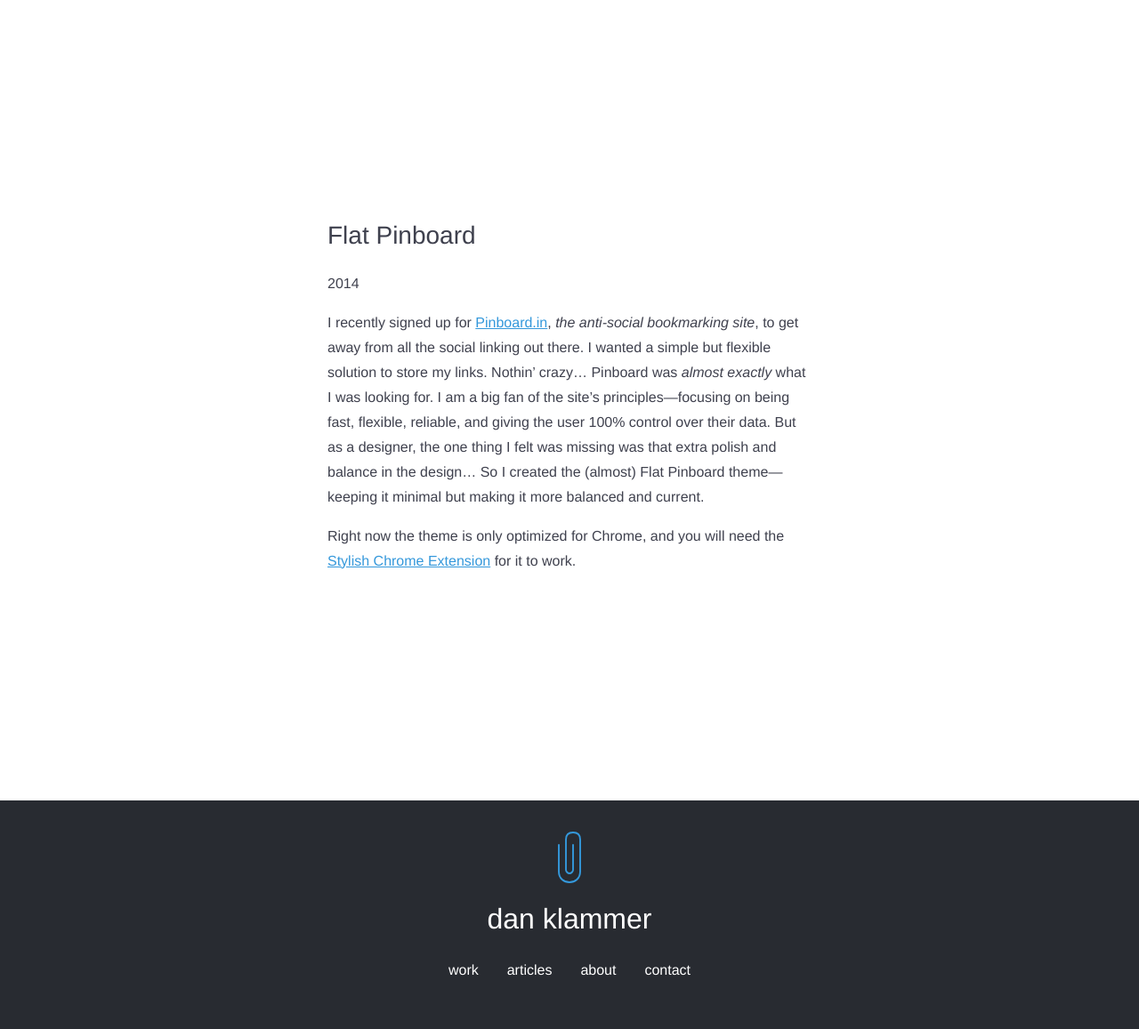
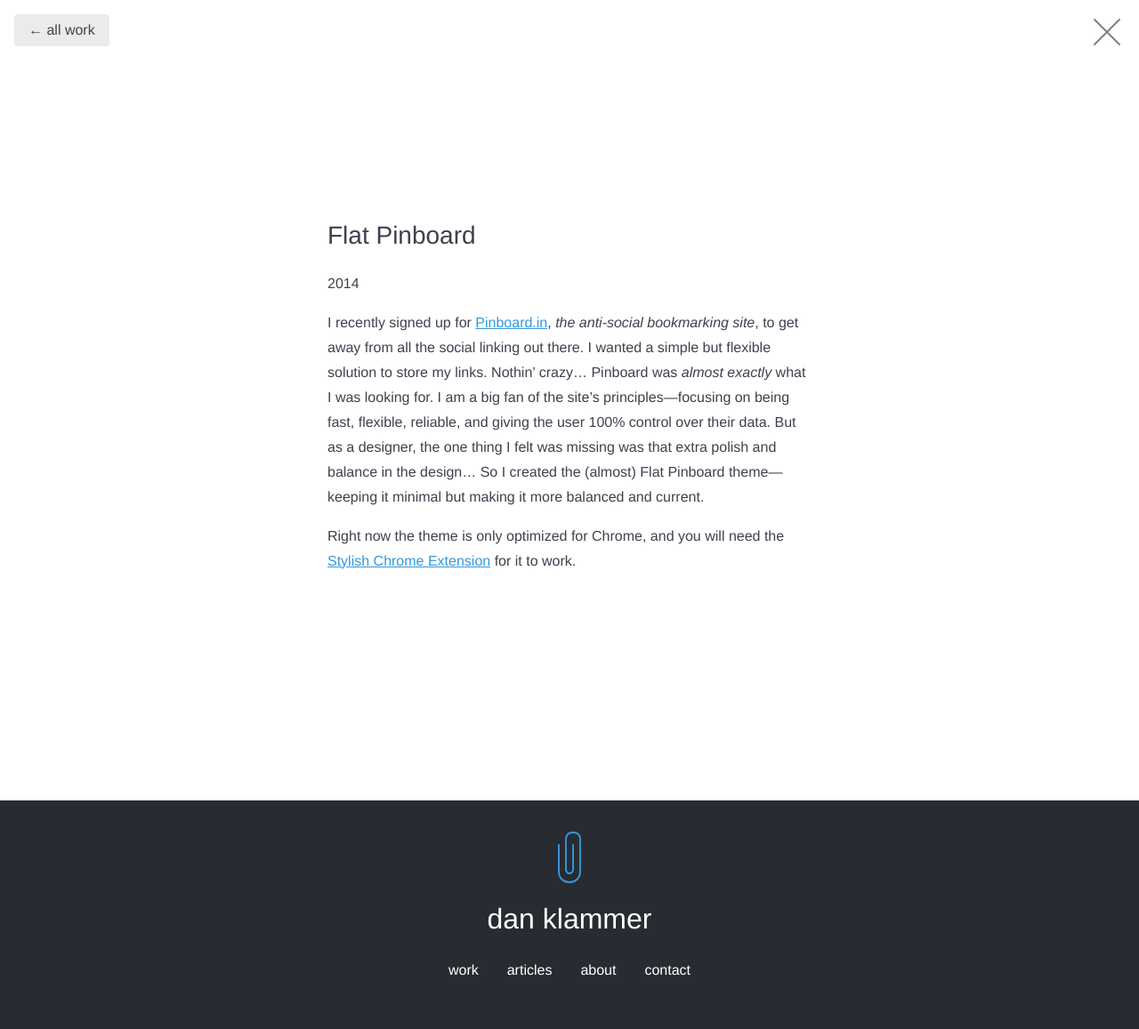
Before and after one commit to danklammer/danklammer.github.io, a Jekyll site: the page built from work/_posts/2014-02-02-flat-pinboard.md, in a window 1280 px wide. Shown: the whole page at 89% size. Built offline with Jekyll 4.4.1, drawn with Linux system fonts in a browser that asks for light colours.

Commit message:
Add close and back links to articles and work pages

```diff
--- a/_layouts/project.html
+++ b/_layouts/project.html
@@ -1,7 +1,16 @@
 ---
 layout: default
 ---
-<article class="lg-post lg-height-full lg-align-middle p3" itemscope itemtype="http://schema.org/BlogPosting">
+
+<a href="{{ site.baseurl }}/" class="lg-fixed sm-hide inline-block color-gray dim-bg-black underline-none lowercase py1 px3 m3 br3">&larr; All Work</a>
+<a href="{{ site.baseurl }}/" class="lg-fixed sm-absolute inline-block line-height-none dim-color-black yunderline-none p3 m1 t0 r0">
+    <svg viewBox="0 0 32 32" width="32" fill="none" stroke="currentcolor" stroke-linecap="round" stroke-linejoin="round" stroke-width="6%">
+        <title>All Work</title>
+        <path d="M2 30 L30 2 M30 30 L2 2" />
+    </svg>
+</a>
+
+<article class="lg-post lg-height-full lg-align-middle px4 py5" itemscope itemtype="http://schema.org/BlogPosting">
   <section class="lg-section center-block" style="max-width: 34rem" >
 
       <header class="post-header">
```
Also changed, not shown: _layouts/post.html (+10 -1 lines).
